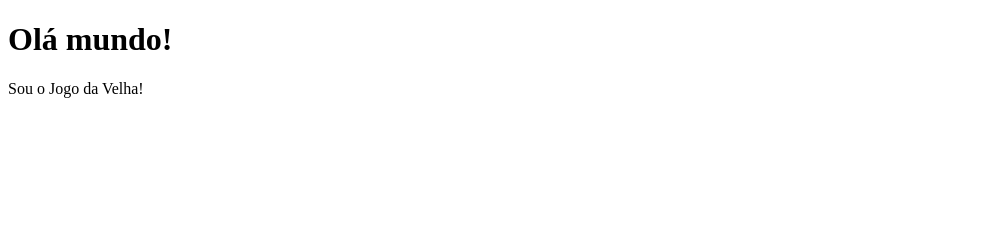
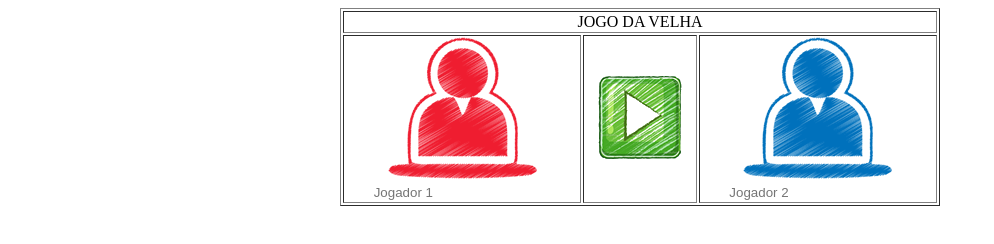
Before and after one commit to EdsonTomasDev/Jogo_velha_jquery, a plain HTML site: page index.html in a window 1280 px wide. Shown: the whole page, without its empty margins (0-994 px from the left). Drawn offline with Linux system fonts and the light colour scheme.

Commit message:
Criado tela inicial do jogo

```diff
--- a/index.html
+++ b/index.html
@@ -8,8 +8,32 @@
 	</head>
 
 	<body>
-		<h1>Olá mundo!</h1>
-		<p>Sou o Jogo da Velha!</p>
+		<div id="pagina_inicial" align="center">
+			<table border="1" width="600px">
+				<tbody>
+					<tr>
+						<td colspan="3" align="center">JOGO DA VELHA</td>
+					</tr>
+					<tr>
+						<td  align="center">
+							<img src="./imagens/jogador_1.png" alt="">
+							<br>
+							<input type="text" maxlength="10" placeholder="Jogador 1" style="border: 0;">
+						</td>
+						<td  align="center">
+							<img src="./imagens/iniciar.png" alt="">
+						</td>
+						<td  align="center">
+							<img src="./imagens/jogador_2.png" alt="">
+							<br>
+							<input type="text" maxlength="10" placeholder="Jogador 2" style="border: 0;">
+						</td>
+					</tr>
+				</tbody>
+
+			</table>
+		</div>
+		<div id="palco_jogo"></div>
 
 	</body>
 </html>
```
